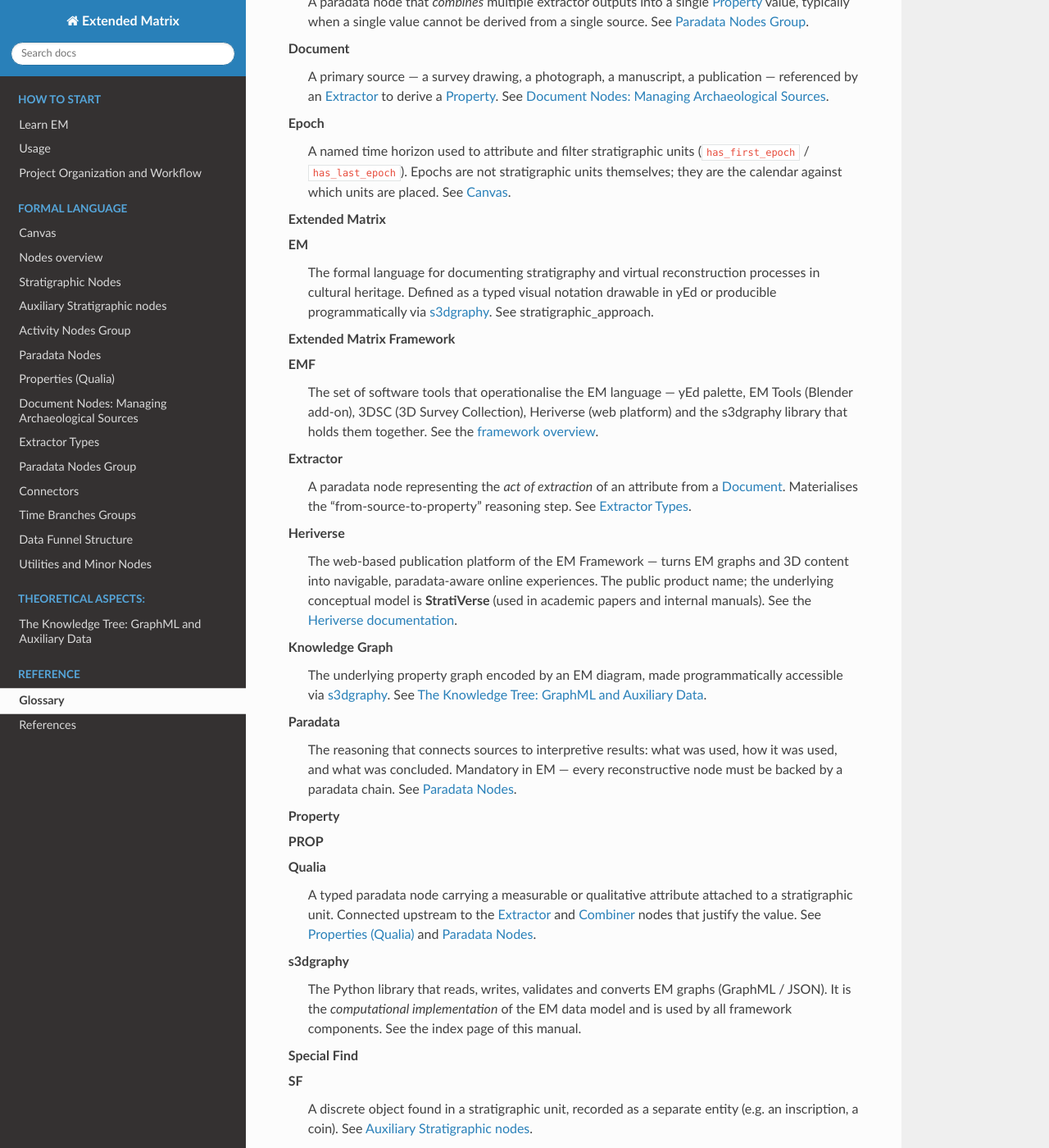
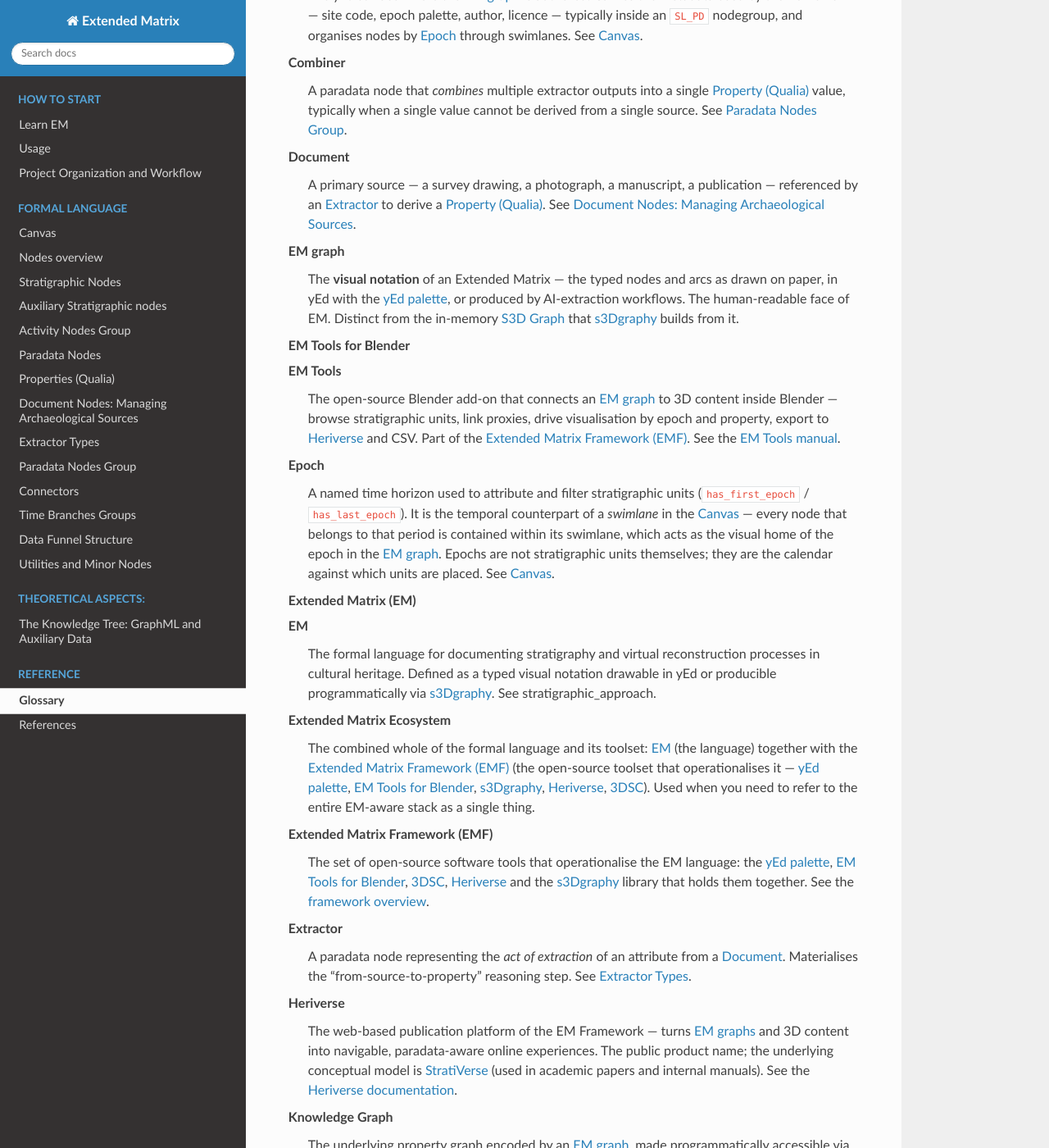
Before and after one commit to zalmoxes-laran/ExtendedMatrix-doc, a Sphinx documentation site: the page built from docs/glossary.rst, in a window 1280 px wide and 1400 px high, scrolled down 659 px. Shown: the whole window at 82% size. Built offline with Sphinx 7.4.7 and the Read the Docs theme 3.1.0, drawn with Linux system fonts in a browser that asks for light colours; pages that are not in the unit, such as notebooks, are missing from menus; some of the changed text lies outside the part shown.

Commit message:
Propagate the 1.5 glossary refactor to the 1.6 dev manual
Mirror onto the 1.6 branch the glossary corrections shipped on 1.5:
- glossary.rst rewrite (Extended Matrix (EM) merged, EMF inlined,
  s3Dgraphy / S3D Graph distinguished, PROP and ANG entries dropped,
  EM Tools for Blender / 3DSC / yEd palette added, "Property (Qualia)"
  consolidated, US/USV/SF/VSF/TSU collapsed to single-line form, Epoch
  cross-referenced to Canvas swimlanes).
- index.rst and utils.rst: replace "EM diagram" / "Extended Matrix
  diagram" with "EM graph" / "Extended Matrix graph" to align the
  manual body with the new EM graph term in the glossary.
Time Branches Groups (alternate_hypotheses.rst) and the Stratigraphic
Event Node section in auxiliary_stratigraphic_nodes.rst remain as
inherited from the 1.5.0 cut — these are 1.6 topics now, kept here
for the 1.6 manual to polish.

```diff
--- a/docs/glossary.rst
+++ b/docs/glossary.rst
@@ -15,30 +15,59 @@
 .. glossary::
    :sorted:
 
-   Extended Matrix
+   Extended Matrix (EM)
    EM
       The formal language for documenting stratigraphy and virtual
       reconstruction processes in cultural heritage. Defined as a typed
       visual notation drawable in yEd or producible programmatically
-      via :term:`s3dgraphy`. See :doc:`stratigraphic_approach`.
+      via :term:`s3Dgraphy`. See :doc:`stratigraphic_approach`.
 
-   Extended Matrix Framework
-   EMF
-      The set of software tools that operationalise the EM language —
-      yEd palette, EM Tools (Blender add-on), 3DSC (3D Survey
-      Collection), Heriverse (web platform) and the s3dgraphy library
+   Extended Matrix Framework (EMF)
+      The set of open-source software tools that operationalise the EM
+      language: the :term:`yEd palette`, :term:`EM Tools for Blender`,
+      :term:`3DSC`, :term:`Heriverse` and the :term:`s3Dgraphy` library
       that holds them together. See the
       `framework overview <https://www.extendedmatrix.org/about>`__.
 
-   Stratigraphic Unit
-   US
+   Extended Matrix Ecosystem
+      The combined whole of the formal language and its toolset:
+      :term:`EM` (the language) together with the
+      :term:`Extended Matrix Framework (EMF)` (the open-source toolset
+      that operationalises it — :term:`yEd palette`,
+      :term:`EM Tools for Blender`, :term:`s3Dgraphy`,
+      :term:`Heriverse`, :term:`3DSC`). Used when you need to refer to
+      the entire EM-aware stack as a single thing.
+
+   EM Tools for Blender
+   EM Tools
+      The open-source Blender add-on that connects an :term:`EM graph`
+      to 3D content inside Blender — browse stratigraphic units, link
+      proxies, drive visualisation by epoch and property, export to
+      :term:`Heriverse` and CSV. Part of the
+      :term:`Extended Matrix Framework (EMF)`. See the
+      `EM Tools manual <https://docs.extendedmatrix.org/projects/EM-tools/>`__.
+
+   3DSC
+      3D Survey Collection — the open-source Blender add-on (with a
+      companion Metashape pipeline) for managing photogrammetric and
+      3D survey data: level-of-detail handling, texture baking, and
+      asset preparation ready to be linked to an :term:`EM graph`.
+      Part of the :term:`Extended Matrix Framework (EMF)`. See the
+      `3DSC documentation <https://docs.extendedmatrix.org/projects/3DSC/>`__.
+
+   yEd palette
+      The palette of EM-typed nodes and arcs that turns yEd (a free
+      graph editor) into an :term:`EM graph` authoring tool. The
+      starting point for anyone drawing an EM by hand. Part of the
+      :term:`Extended Matrix Framework (EMF)`.
+
+   Stratigraphic Unit (US)
       The basic unit of archaeological stratigraphy: a discrete
       physical entity (a layer, a wall, a cut) recorded during
       excavation. EM extends this with virtual variants — see
       :doc:`stratigraphic_nodes`.
 
-   Virtual Stratigraphic Unit
-   USV
+   Virtual Stratigraphic Unit (USV)
       A stratigraphic unit whose physical evidence is partial or
       absent and whose existence is inferred. Comes in two flavours
       — :term:`USVs` (with an in-situ anchor) and :term:`USVn`
@@ -59,36 +88,33 @@
       bibliographic, archival or iconographic documentation rather
       than by direct excavation. See :doc:`stratigraphic_nodes`.
 
-   Special Find
-   SF
+   Special Find (SF)
       A discrete object found in a stratigraphic unit, recorded as a
       separate entity (e.g. an inscription, a coin). See
       :doc:`auxiliary_stratigraphic_nodes`.
 
-   Virtual Special Find
-   VSF
-      A nodegroup containing SF fragments that have been
-      reconstructed virtually. The VSF is a *container*, not a single
-      reconstructed object. See :doc:`auxiliary_stratigraphic_nodes`.
+   Virtual Special Find (VSF)
+      A nodegroup containing :term:`SF <Special Find (SF)>` fragments
+      that have been reconstructed virtually. The VSF is a *container*,
+      not a single reconstructed object. See
+      :doc:`auxiliary_stratigraphic_nodes`.
 
-   Transformation Stratigraphic Unit
-   TSU
+   Transformation Stratigraphic Unit (TSU)
       A node type introduced in EM 1.4 (and refined in 1.5) for
       documenting *states* and *transformations* — decay, restoration,
       thematic surveys — rather than the original construction events.
 
-   Property
-   PROP
-   Qualia
-      A typed paradata node carrying a measurable or qualitative
-      attribute attached to a stratigraphic unit. Connected upstream
-      to the :term:`Extractor` and :term:`Combiner` nodes that justify
-      the value. See :doc:`qualia` and :doc:`paradata_nodes`.
+   Property (Qualia)
+      A typed paradata attribute attached to a stratigraphic unit —
+      a measurable or qualitative value (length, material, dating,
+      construction technique). Connected upstream to the
+      :term:`Extractor` and :term:`Combiner` nodes that justify the
+      value. See :doc:`qualia` and :doc:`paradata_nodes`.
 
    Document
       A primary source — a survey drawing, a photograph, a manuscript,
       a publication — referenced by an :term:`Extractor` to derive a
-      :term:`Property`. See :doc:`source_node`.
+      :term:`Property (Qualia)`. See :doc:`source_node`.
 
    Extractor
       A paradata node representing the *act of extraction* of an
@@ -98,8 +124,8 @@
 
    Combiner
       A paradata node that *combines* multiple extractor outputs into
-      a single :term:`Property` value, typically when a single value
-      cannot be derived from a single source. See
+      a single :term:`Property (Qualia)` value, typically when a
+      single value cannot be derived from a single source. See
       :doc:`paradata_group`.
 
    Paradata
@@ -109,46 +135,73 @@
       paradata chain. See :doc:`paradata_nodes`.
 
    Activity
-   ANG
       An Activity Node Group — a set of stratigraphic units linked by
       a common operation (e.g. "construction of the apse"). See
       :doc:`activity`.
 
    Epoch
       A named time horizon used to attribute and filter stratigraphic
-      units (``has_first_epoch`` / ``has_last_epoch``). Epochs are not
-      stratigraphic units themselves; they are the calendar against
-      which units are placed. See :doc:`canvas`.
+      units (``has_first_epoch`` / ``has_last_epoch``). It is the
+      temporal counterpart of a *swimlane* in the :term:`Canvas` —
+      every node that belongs to that period is contained within its
+      swimlane, which acts as the visual home of the epoch in the
+      :term:`EM graph`. Epochs are not stratigraphic units themselves;
+      they are the calendar against which units are placed. See
+      :doc:`canvas`.
 
    Canvas
-      The yEd diagram surface where the EM graph is authored. Carries
+      The yEd surface where the :term:`EM graph` is authored. Carries
       the metadata used by the framework — site code, epoch palette,
-      author, licence — typically inside an ``SL_PD`` nodegroup. See
+      author, licence — typically inside an ``SL_PD`` nodegroup, and
+      organises nodes by :term:`Epoch` through swimlanes. See
       :doc:`canvas`.
 
+   EM graph
+      The **visual notation** of an Extended Matrix — the typed nodes
+      and arcs as drawn on paper, in yEd with the :term:`yEd palette`,
+      or produced by AI-extraction workflows. The human-readable face
+      of EM. Distinct from the in-memory :term:`S3D Graph` that
+      :term:`s3Dgraphy` builds from it.
+
    Knowledge Graph
-      The underlying property graph encoded by an EM diagram, made
-      programmatically accessible via :term:`s3dgraphy`. See
-      :doc:`knowledge_tree`.
+      The underlying property graph encoded by an :term:`EM graph`,
+      made programmatically accessible via :term:`s3Dgraphy` as an
+      :term:`S3D Graph`. See :doc:`knowledge_tree`.
 
-   s3dgraphy
-      The Python library that reads, writes, validates and converts
-      EM graphs (GraphML / JSON). It is the *computational
-      implementation* of the EM data model and is used by all
-      framework components. See the index page of this manual.
+   s3Dgraphy
+      The open-source Python library that handles the mapping between
+      tool-specific data formats (GraphML, JSON, XLSX) and the
+      Stratigraphic :term:`Knowledge Graph`. It is the *package* — the
+      runtime artifact it produces is the :term:`S3D Graph`. Used by
+      every framework component (:term:`EM Tools for Blender`,
+      :term:`Heriverse`, :term:`3DSC`) for any programmatic access to
+      EM data. See the index page of this manual.
+
+      *See also:* a long-term perspective for this work, if it grows
+      into a formalisation of CIDOC-CRM for 3D stratigraphy and virtual
+      reconstruction, is the working name **CRM-s3D** (not currently
+      in use; mentioned here for forward reference only).
+
+   S3D Graph
+      The **in-memory property graph** produced by :term:`s3Dgraphy`.
+      It is the runtime data structure with all methods for reading,
+      writing and querying stratigraphic relationships, and is
+      serialisable to JSON. Distinct from the visual notation
+      (:term:`EM graph`) which is the human-readable face — the S3D
+      Graph is the machine-processable face of the same knowledge.
 
    Heriverse
       The web-based publication platform of the EM Framework — turns
-      EM graphs and 3D content into navigable, paradata-aware online
-      experiences. The public product name; the underlying conceptual
-      model is **StratiVerse** (used in academic papers and internal
-      manuals). See the
+      :term:`EM graphs <EM graph>` and 3D content into navigable,
+      paradata-aware online experiences. The public product name; the
+      underlying conceptual model is :term:`StratiVerse` (used in
+      academic papers and internal manuals). See the
       `Heriverse documentation <https://docs.extendedmatrix.org/projects/heriverse/>`__.
 
    StratiVerse
-      The conceptual model that underlies the Heriverse product.
-      Referenced in academic papers and internal manuals; the public
-      tool name is **Heriverse**.
+      The conceptual model that underlies the :term:`Heriverse`
+      product. Referenced in academic papers and internal manuals;
+      the public tool name is **Heriverse**.
 
 .. note::
 
--- a/docs/index.rst
+++ b/docs/index.rst
@@ -79,7 +79,7 @@
 
 A common source of confusion is the relationship between **Extended Matrix (EM)** and **s3dgraphy**. They are not the same thing — they operate at different levels and serve different purposes, but they are deeply intertwined.
 
-**Extended Matrix** is a *formal visual language*. Like a musical score or an architectural drawing, it is designed to be read, written, and reasoned about by human beings — archaeologists, heritage specialists, and researchers. EM defines a typed vocabulary of nodes (stratigraphic units, sources, interpretation nodes, paradata) and a set of connecting arcs with precise semantic meanings. This notation can be drawn on paper, edited in a graph editor such as yEd, or produced by AI-assisted extraction workflows. Its strength is human legibility: a trained specialist can look at an EM diagram and immediately understand the stratigraphic sequence, the sources behind each unit, and the interpretive steps that led to a reconstruction.
+**Extended Matrix** is a *formal visual language*. Like a musical score or an architectural drawing, it is designed to be read, written, and reasoned about by human beings — archaeologists, heritage specialists, and researchers. EM defines a typed vocabulary of nodes (stratigraphic units, sources, interpretation nodes, paradata) and a set of connecting arcs with precise semantic meanings. This notation can be drawn on paper, edited in a graph editor such as yEd, or produced by AI-assisted extraction workflows. Its strength is human legibility: a trained specialist can look at an EM graph and immediately understand the stratigraphic sequence, the sources behind each unit, and the interpretive steps that led to a reconstruction.
 
 **s3dgraphy** is the *computational implementation* of EM as a property knowledge graph. It is a Python library that encodes the same knowledge in a machine-processable format — primarily GraphML and JSON — and provides tools to create, read, modify, validate, query, and convert EM graphs programmatically. s3dgraphy is what allows EM data to flow between tools (yEd, Blender, web platforms) and to be processed at scale by software pipelines.
 
--- a/docs/utils.rst
+++ b/docs/utils.rst
@@ -6,7 +6,7 @@
 Comment Node
 ------------
 
-The **Comment Node** is a utility node that enables you to insert comments or notes into your Extended Matrix diagram. This is particularly useful for adding explanations, reminders, or any supplementary information that doesn't fit into the standard nodes.
+The **Comment Node** is a utility node that enables you to insert comments or notes into your Extended Matrix graph. This is particularly useful for adding explanations, reminders, or any supplementary information that doesn't fit into the standard nodes.
 
 Features of the Comment Node:
 ~~~~~~~~~~~~~~~~~~~~~~~~~~~~~
```
